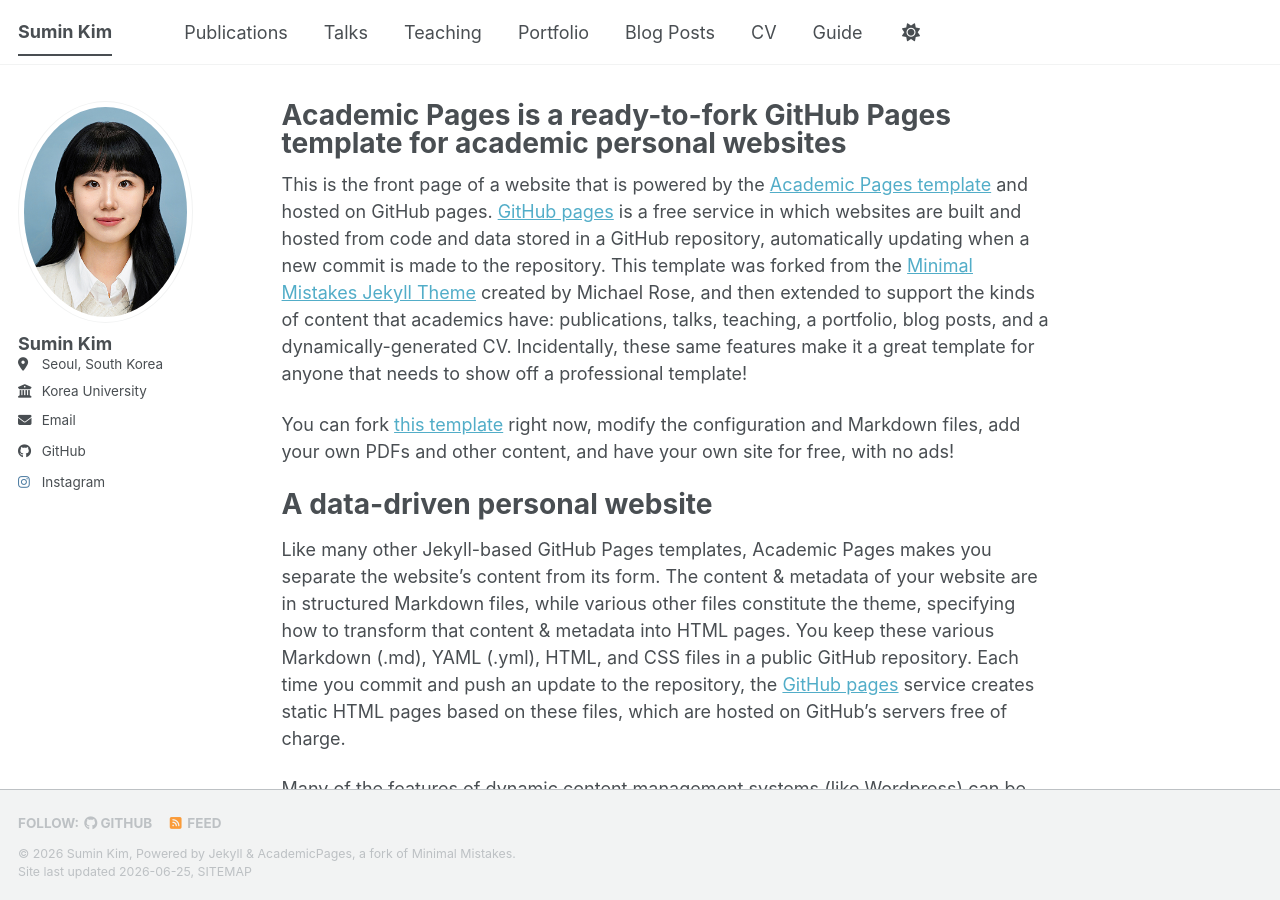
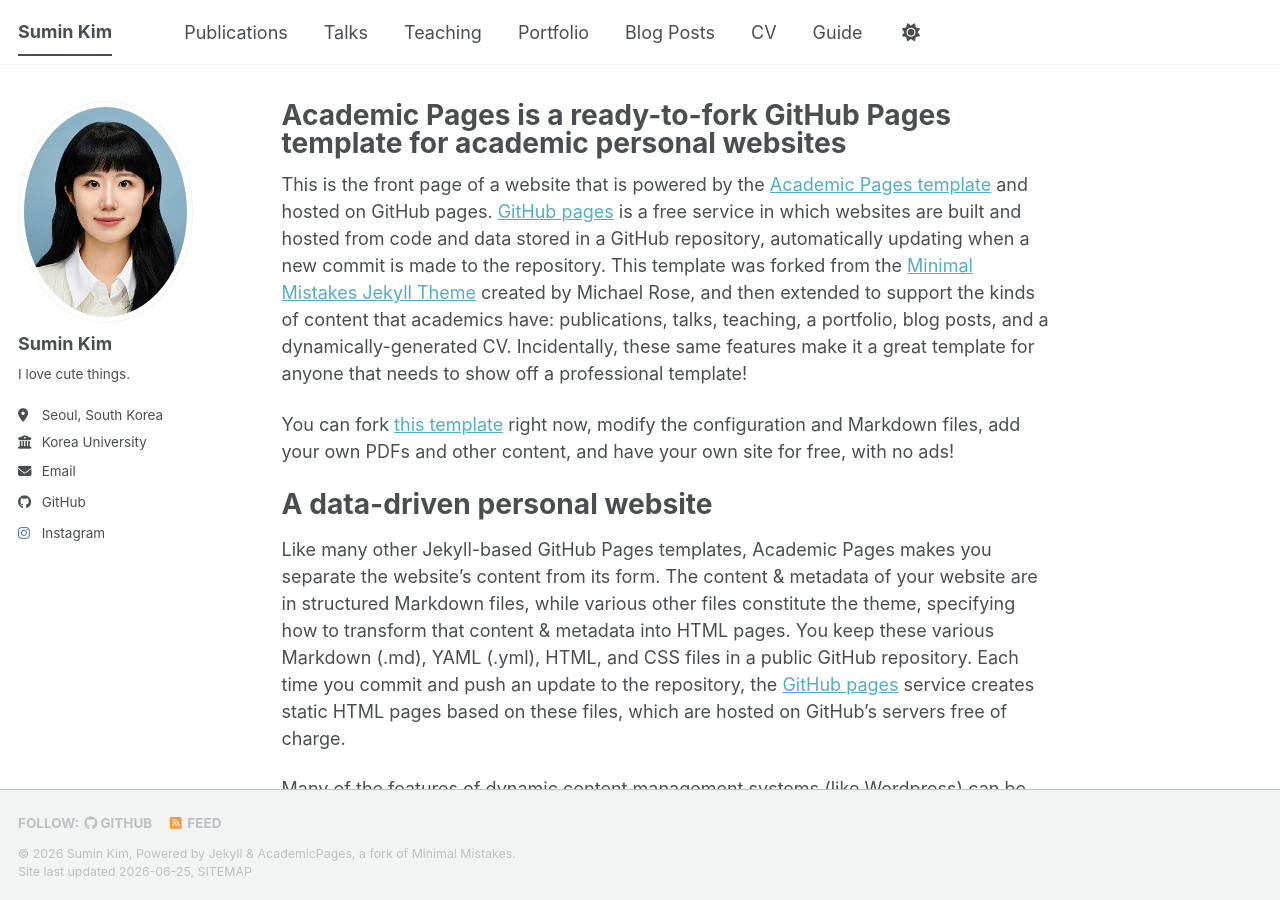
Before and after one commit to suminyay/suminyay.github.io, a Jekyll site: the page built from _pages/about.md, in a window 1280 px wide and 900 px high. Built offline with Jekyll 4.4.1, drawn with Linux system fonts in a browser that asks for light colours; a style sheet for code colours, icons or effects is not loaded.

Commit message:
Update _config.yml

```diff
--- a/_config.yml
+++ b/_config.yml
@@ -25,6 +25,7 @@ author:
   # Biographic information
   avatar           : "profile.JPG"
   name             : "Sumin Kim"
+  bio              : "I love cute things."
   pronouns         : # example: "she/her"
   location         : "Seoul, South Korea"
   employer         : "Korea University"
```
